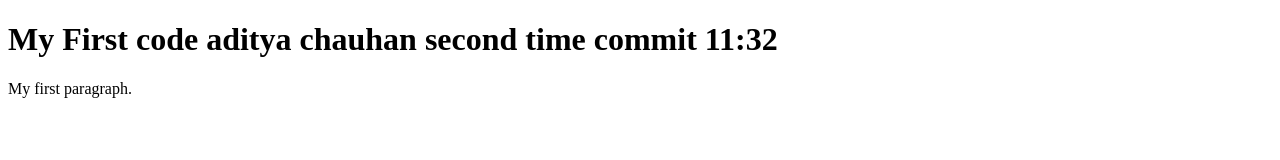
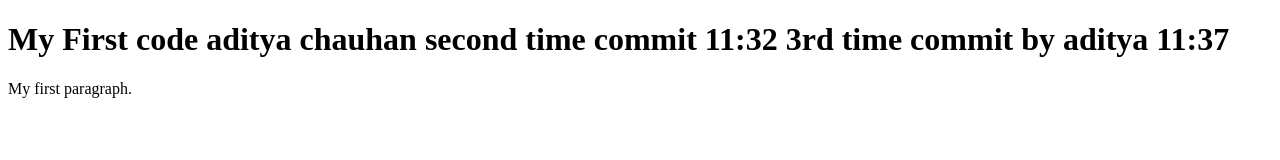
Before and after one commit to adityainddlhi1/testcode, a plain HTML site: page index.html in a window 1280 px wide. Drawn offline with Linux system fonts and the light colour scheme.

Commit message:
this is my third time commit aditya code

```diff
--- a/index.html
+++ b/index.html
@@ -2,7 +2,8 @@
 <html>
 <body>
 
-<h1>My First code aditya chauhan second time commit 11:32  </h1>
+<h1>My First code aditya chauhan second time commit 11:32
+3rd time commit by aditya 11:37</h1>
 
 <p>My first paragraph.</p>
 
```
